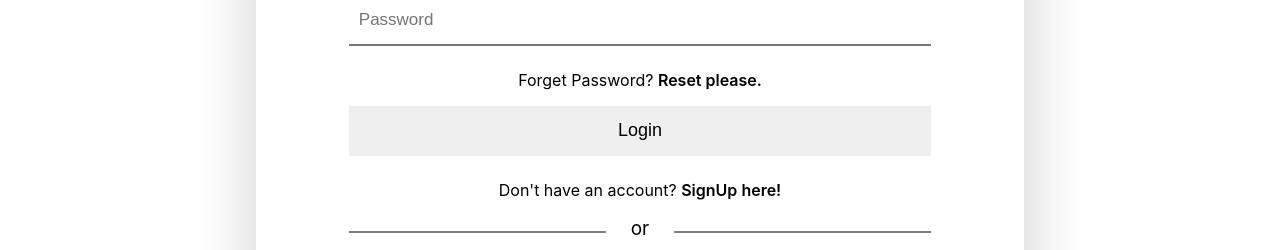
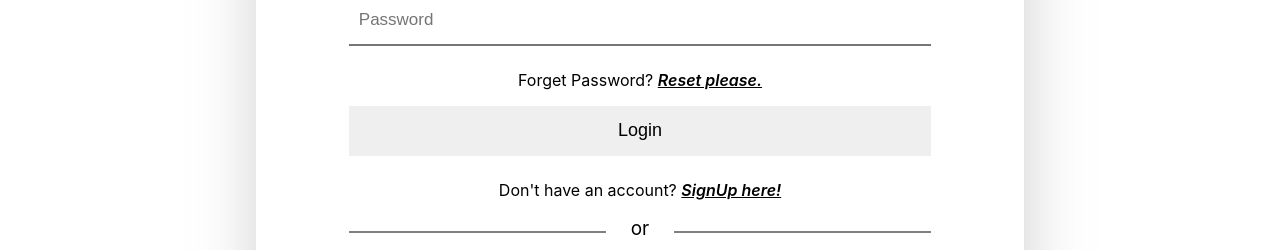
Before and after one commit to shakerscode/classic-frames-client, a React (Create React App) app: page /login in a window 1280 px wide. Shown: the part 330-580 px from the top of the page. Built offline with nearby package versions, Linux system fonts and the light colour scheme; no server answers.

Commit message:
email reset system done

```diff
--- a/src/comphonents/Login/Login.css
+++ b/src/comphonents/Login/Login.css
@@ -34,9 +34,11 @@
 .reset-password{
     margin-bottom: 1rem;
 }
-.reset-password span{
+.reset-password i{
     text-decoration: none;
     font-weight: 600;
+    cursor: pointer;
+    text-decoration: underline;
 }
 #login-btn{
     padding: 10px 20px;
@@ -50,12 +52,14 @@
     color: black;
     border: 1px solid black;
 }
-.register-text span{
+.register-text i{
     text-decoration: none;
     font-weight: 600;
     font-size: 16px;
     color: black;
     cursor: pointer;
+    text-decoration: underline;
+
 }
 
 
--- a/src/comphonents/Login/Login.js
+++ b/src/comphonents/Login/Login.js
@@ -1,5 +1,5 @@
 import React, { useState } from 'react';
-import { useSignInWithEmailAndPassword } from 'react-firebase-hooks/auth';
+import { useSendPasswordResetEmail, useSignInWithEmailAndPassword } from 'react-firebase-hooks/auth';
 import toast from 'react-hot-toast';
 import { useLocation, useNavigate } from 'react-router-dom';
 import auth from '../../firebase.init';
@@ -20,10 +20,12 @@ const Login = () => {
     const [email, setEmail] = useState('');
     const [password, setPassword] = useState('');
 
+    //reset password hook
+    const [sendPasswordResetEmail] = useSendPasswordResetEmail(auth);
 
+    //create pass hook
     const [
         signInWithEmailAndPassword,
-        signInUser,
         loading,
         error,
     ] = useSignInWithEmailAndPassword(auth);
@@ -52,6 +54,15 @@ const Login = () => {
         signInWithEmailAndPassword(email, password);
     }
 
+    //Handel reset password
+    const resetPassword = async () => {
+        if (email) {
+            await sendPasswordResetEmail(email);
+            toast.success('Sent password reset email',{id: 'Sending reset password email'});
+        }else{
+            toast.error('Please enter your valid email name',{id: 'Error'})
+        }
+    }
 
     return (
         <div>
@@ -72,14 +83,14 @@ const Login = () => {
                             :
                             ''
                     }
-                    <p className='reset-password'>Forget Password? <span> Reset please.</span></p>
+                    <p className='reset-password'>Forget Password? <i onClick={resetPassword}> Reset please.</i></p>
                     {
                         error?.message && <p>{error.message}</p>
                     }
                     <input id='login-btn' type="submit" value="Login" />
                 </form>
                 <div className='register-text'>
-                    <p>Don't have an account? <span onClick={() => navigate('/sign-up')}>SignUp here!</span></p>
+                    <p>Don't have an account? <i onClick={() => navigate('/sign-up')}>SignUp here!</i></p>
                 </div>
                 <OtherLoginSystem></OtherLoginSystem>
             </div>
```
